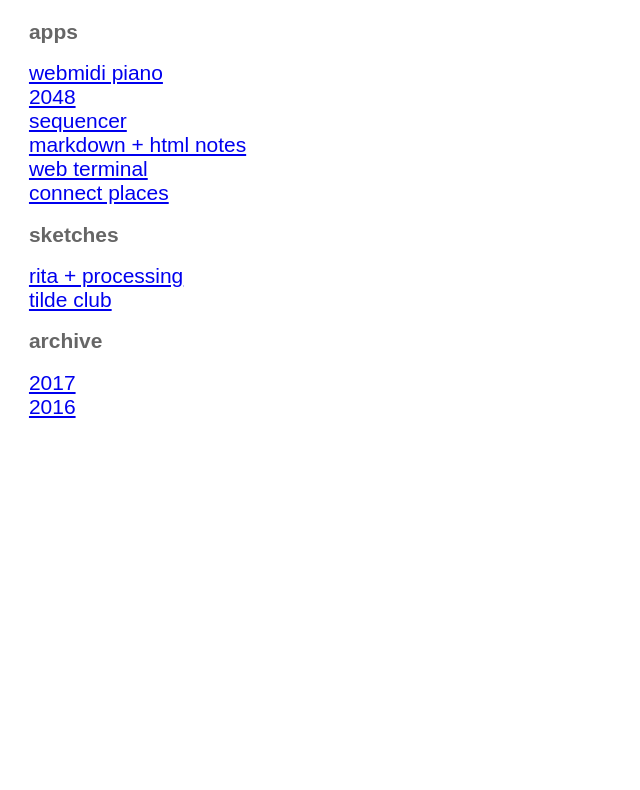
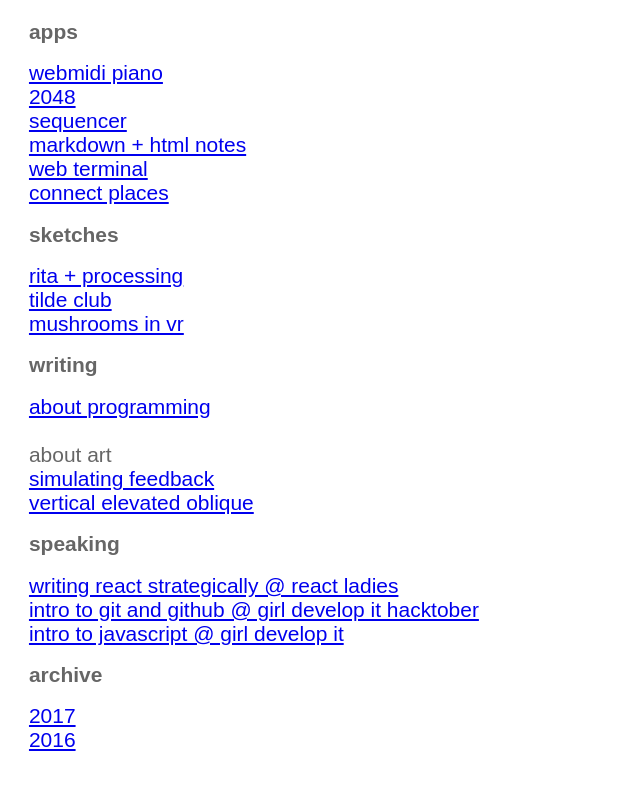
Before and after one commit to pseuyi/pseuyi.github.io, a Svelte app: page / in a window 1280 px wide. Shown: the part 1188-1978 px from the top of the page, without its empty margins (0-640 px from the left). Before the commit the page ends 1649 px from the top, so only its background shows below. Built offline with nearby package versions, Linux system fonts and the light colour scheme.

Commit message:
add exhaustive projects

```diff
--- a/src/Projects.svelte
+++ b/src/Projects.svelte
@@ -17,6 +17,25 @@
   <ul>
     <li><a href="/grammar">rita + processing</a></li>
     <li><a href="http://tilde.learning-gardens.co/~freda/">tilde club</a></li>
+
+    <li><a href="/e-doser">mushrooms in vr</a></li>
+  </ul>
+
+
+  <li><h2>writing</h2></li>
+  <header><a href="/blog">about programming</a></header>
+  <br/>
+  <header>about art</header>
+  <ul>
+    <li><a href="http://topicalcream.info/editorial/simulating-feeling-xavier-cha/">simulating feedback</a></li>
+    <li><a href="http://topicalcream.info/editorial/martine-syms-veritcal-elevated-oblique/">vertical elevated oblique</a></li>
+  </ul>
+
+  <li><h2>speaking</h2></li>
+  <ul>
+    <li><a href="https://github.com/pseuyi/react-ladies-lightning">writing react strategically @ react ladies</a></li>
+    <li><a href="https://github.com/pseuyi/gdi-core-git-github">intro to git and github @ girl develop it hacktober</a></li>
+    <li><a href="https://gist.github.com/pseuyi/407944acd0b4f09a8f9686d32f844117">intro to javascript @ girl develop it</a></li>
   </ul>
 
   <li><h2>archive</h2></li>
```
